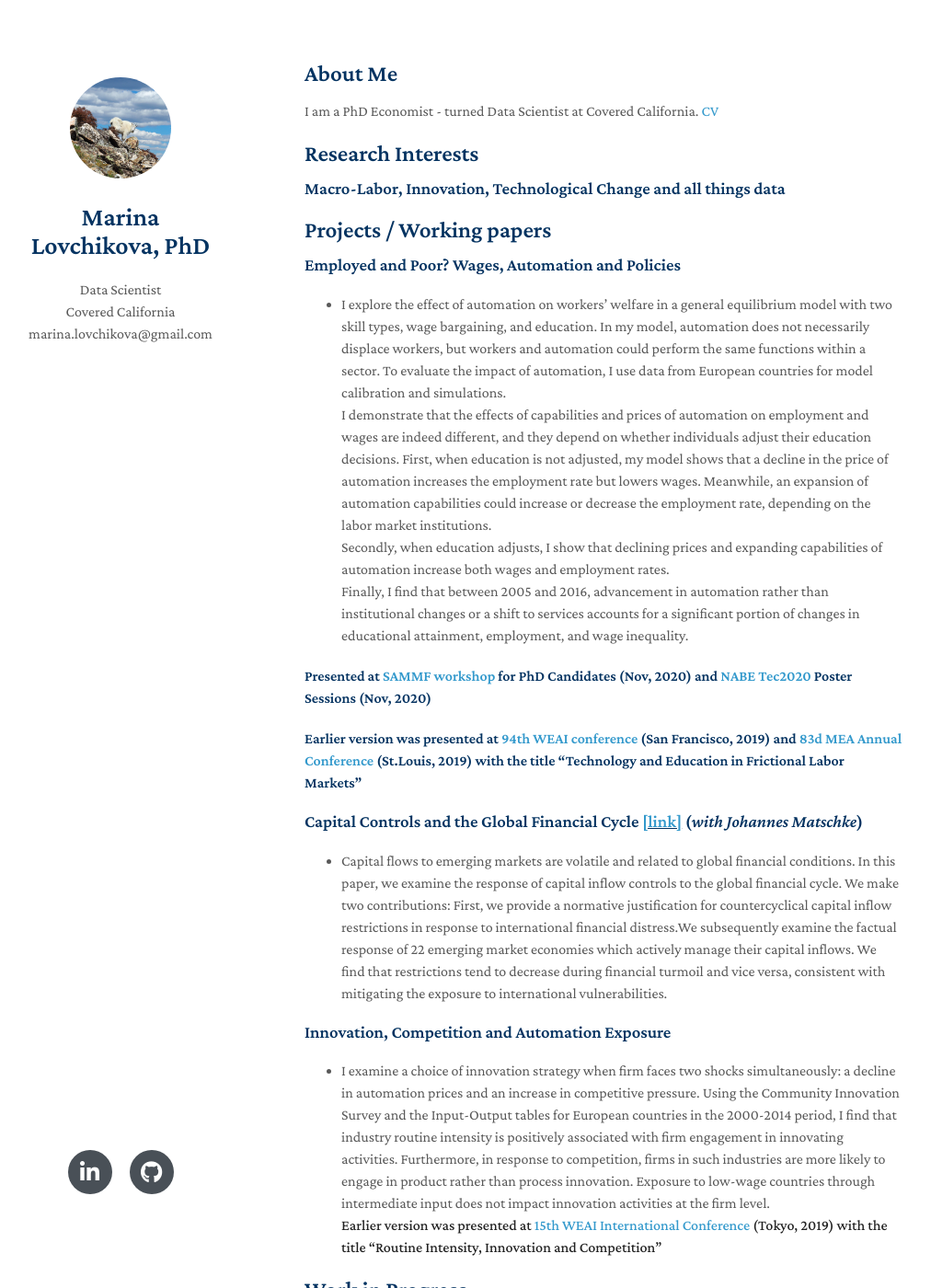
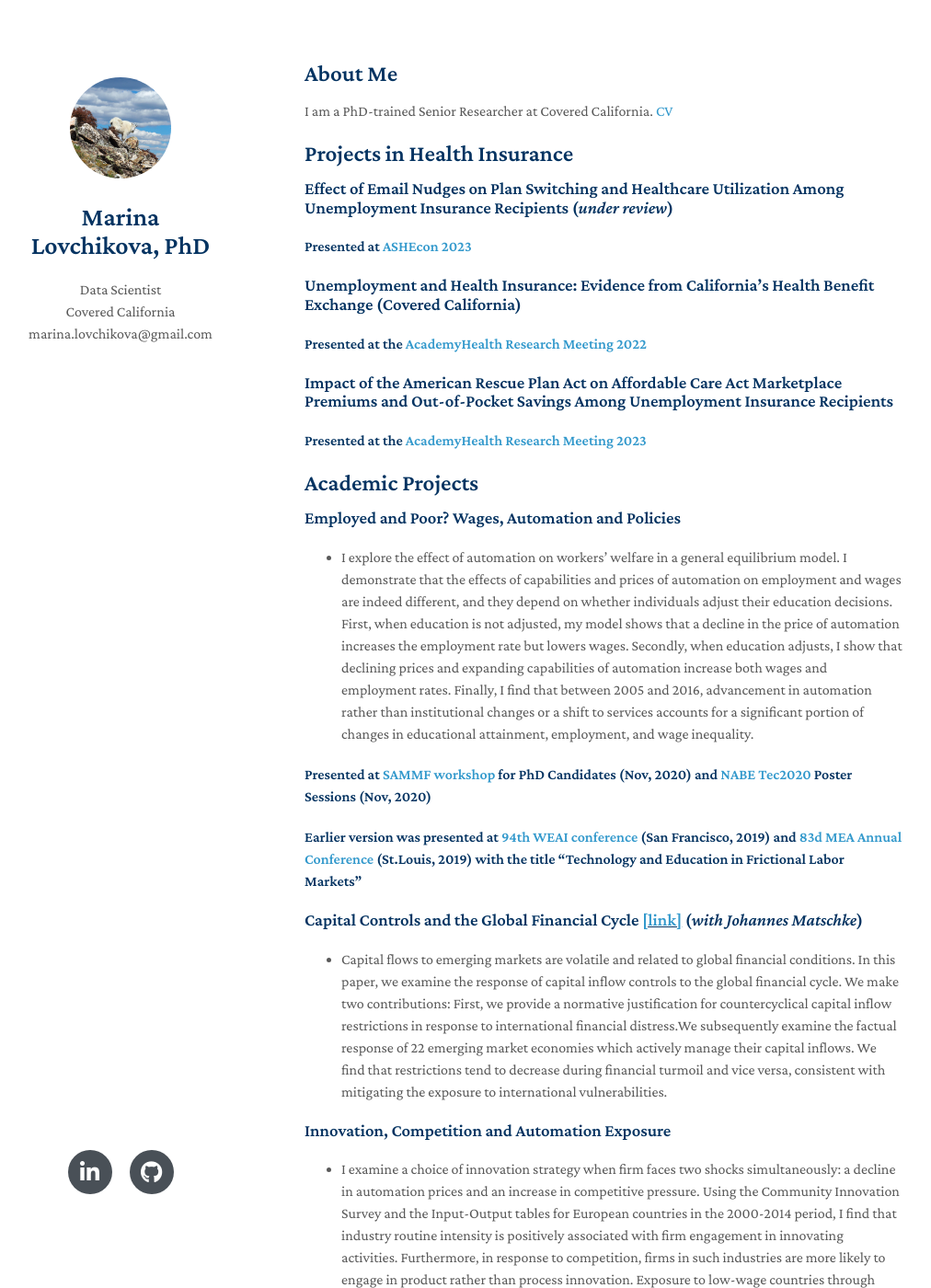
Before and after one commit to mlovchikova/mlovchikova.github.io, a Jekyll site: the page built from index.md, in a window 1280 px wide and 1400 px high. Shown: the whole window at 92% size, without its empty margins (139-1151 px from the left). Built offline with Jekyll 4.4.1, drawn with Linux system fonts in a browser that asks for light colours; nearby versions of some CDN libraries; a style sheet for code colours, icons or effects is not loaded; our own code applies the rules of GitHub Pages for plain Markdown files; some of the changed text lies outside the part shown.

Commit message:
upd description and papers

```diff
--- a/index.md
+++ b/index.md
@@ -4,52 +4,53 @@ layout: homepage
 
 ## About Me
 
-I am a PhD Economist - turned Data Scientist at Covered California.
+I am a PhD-trained Senior Researcher at Covered California.
 [CV](assets/MarinaLovchikova_resume.pdf)
 
-## Research Interests
+## Projects in Health Insurance
 
-### Macro-Labor, Innovation, Technological Change and all things data
+### Effect of Email Nudges on Plan Switching and Healthcare Utilization Among Unemployment Insurance Recipients (*under review*)
+#### Presented at [ASHEcon 2023](https://ashecon.confex.com/ashecon/2023/meetingapp.cgi/Paper/13472)
+### Unemployment and Health Insurance: Evidence from California’s Health Benefit Exchange (Covered California)
+#### Presented at the [AcademyHealth Research Meeting 2022](https://academyhealth.confex.com/academyhealth/2022arm/meetingapp.cgi/Paper/53770)
+### Impact of the American Rescue Plan Act on Affordable Care Act Marketplace Premiums and Out-of-Pocket Savings Among Unemployment Insurance Recipients
+#### Presented at the [AcademyHealth Research Meeting 2023](https://academyhealth.confex.com/academyhealth/2023arm/meetingapp.cgi/Paper/58533)
 
-## Projects / Working papers
+## Academic Projects
 
 ### Employed and Poor? Wages, Automation and Policies
 
-- I explore the effect of automation on workers' welfare in a general equilibrium model with two skill types, wage bargaining, and education. In my model, automation does not necessarily displace workers, but workers and automation could perform the same functions within a sector. To evaluate the impact of automation, I use data from European countries for model calibration and simulations. <br>
-	I demonstrate that the effects of capabilities and prices of automation on employment and wages are indeed different, and they depend on whether individuals adjust their education decisions. First, when education is not adjusted, my model shows that a decline in the price of automation increases the employment rate but lowers wages. Meanwhile, an expansion of automation capabilities could increase or decrease the employment rate, depending on the labor market institutions. <br>
-	Secondly, when education adjusts, I show that declining prices and expanding capabilities of automation increase both wages and employment rates. <br>
-	Finally, I find that between 2005 and 2016, advancement in automation rather than institutional changes or a shift to services accounts for a significant portion of changes in educational attainment, employment, and wage inequality.
+- I explore the effect of automation on workers' welfare in a general equilibrium model. I demonstrate that the effects of capabilities and prices of automation on employment and wages are indeed different, and they depend on whether individuals adjust their education decisions. First, when education is not adjusted, my model shows that a decline in the price of automation increases the employment rate but lowers wages. Secondly, when education adjusts, I show that declining prices and expanding capabilities of automation increase both wages and employment rates. Finally, I find that between 2005 and 2016, advancement in automation rather than institutional changes or a shift to services accounts for a significant portion of changes in educational attainment, employment, and wage inequality.
 
 #### Presented at [SAMMF workshop](https://sammf.com/sammf-workshop-for-job-market-candidates/) for PhD Candidates (Nov, 2020) and [NABE Tec2020](https://www.nabe.com/tec2020) Poster Sessions (Nov, 2020)
 #### Earlier version was presented at [94th WEAI conference](https://weai.org/assets/675.pdf) (San Francisco, 2019) and [83d MEA Annual Conference](http://mea.grinnell.edu/sites/default/files/2019%20Program%20Final.pdf) (St.Louis, 2019) with the title "Technology and Education in Frictional Labor Markets"
 
 
 ### Capital Controls and the Global Financial Cycle <u><a href="https://papers.ssrn.com/sol3/papers.cfm?abstract_id=3921294">[link]</a></u> (*with Johannes Matschke*)
-- Capital flows to emerging markets are volatile and related to global financial conditions. In this paper, we examine the response of capital inflow controls to the global financial cycle. We make two contributions: First, we provide a normative justification for countercyclical capital inflow restrictions in response to international financial distress.We subsequently examine the factual response of 22 emerging market
-economies which actively manage their capital inflows. We find that restrictions tend to decrease during financial turmoil and vice versa, consistent with mitigating the exposure to international vulnerabilities.
+- Capital flows to emerging markets are volatile and related to global financial conditions. In this paper, we examine the response of capital inflow controls to the global financial cycle. We make two contributions: First, we provide a normative justification for countercyclical capital inflow restrictions in response to international financial distress.We subsequently examine the factual response of 22 emerging market economies which actively manage their capital inflows. We find that restrictions tend to decrease during financial turmoil and vice versa, consistent with mitigating the exposure to international vulnerabilities.
 
 ### Innovation, Competition and Automation Exposure
 - I examine a choice of innovation strategy when firm faces two shocks simultaneously: a decline in automation prices and an increase in competitive pressure. Using the Community Innovation Survey and the Input-Output tables for European countries in the 2000-2014 period, I find that industry routine intensity is positively associated with firm engagement in innovating activities. Furthermore, in response to competition, firms in such industries are more likely to engage in product rather than process innovation. Exposure to low-wage countries through intermediate input does not impact innovation activities at the firm level.
-<br> **Earlier version was presented at [15th WEAI International Conference](https://weai.org/assets/572.pdf) (Tokyo, 2019) with the title "Routine Intensity, Innovation and Competition"**
+#### Earlier version was presented at [15th WEAI International Conference](https://weai.org/assets/572.pdf) (Tokyo, 2019) with the title "Routine Intensity, Innovation and Competition"**
 
 
-## Work in Progress
+### Automation, Career Trajectory and Education (*with Muazzam Toshmatova*)
 
-**Automation, Career Trajectory and Education (*with Muazzam Toshmatova*)**
-
-**Technology Adoption: Investment or Outsourcing**
+### Secure Communities and Health Insurance (*with Muazzam Toshmatova*)
 
 
-## Teaching
-### California State University, East Bay:
-- **Instructor** "Economic Research Practices" (Spring 2020, Graduate level) [Syllabus](assets/mlovchikova-econ670-syllabus.pdf).
+## Academic Teaching / Mentoring
 
+### Instructor and Graduate Teaching Assistant at California State University, East Bay and University of California, Davis:
+- Designed and presented learning materials on wide variety of topics in economics, statistical data analysis
+- Evaluated and provided feedback to large student groups
+- Advised students on the use of scientific statistical methods, data collection and visualization techniques
 
-### University of California, Davis:
-- **Instructor** "Principles of Finance" (Summer 2019, Department of Agricultural Economics; undergraduate level)  [Syllabus](assets/mlovchikova-syllabusARE171A_SSI19.pdf)
-
-
-- **Graduate Teaching Assistant** (2015-2020)
+####List of topics and classes:
+<br>
+Economic Research Practices (Spring 2020, Graduate level)
+<br>
+Principles of Finance (Summer 2019, Department of Agricultural Economics; undergraduate level)
 <br>
 Financial Economics x2 (S20, W20)
 <br>
```
Also changed, not shown: 1 other file.
